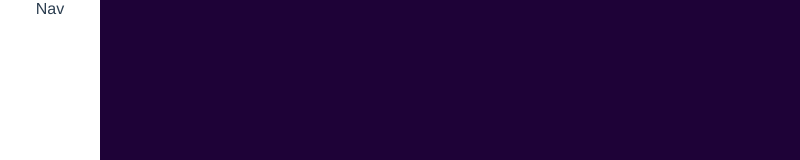
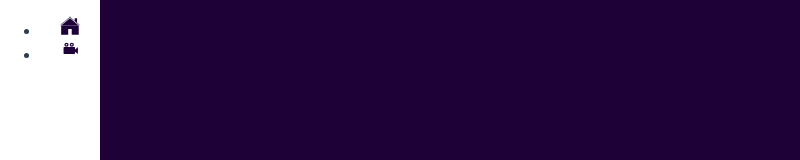
Before and after one commit to anedomansky/collection-tracker, a Vue app: page / in a window 1280 px wide. Shown: the top 160 px of the page, without its empty margins (0-800 px from the left). Built offline with nearby package versions, Linux system fonts and the light colour scheme.

Commit message:
Worked on the nav icons. Added tests.

```diff
--- /dev/null
+++ b/src/components/CollectionListPage.vue
@@ -0,0 +1,34 @@
+<template>
+    <article class="collection-list-page">
+        <div class="collection-list-page__content">
+            <div>CollectionItem1</div>
+            <div>CollectionItem2</div>
+            <div>CollectionItem3</div>
+            <div>CollectionItem4</div>
+            <div>CollectionItem5</div>
+            <div>CollectionItem6</div>
+            <div>CollectionItem7</div>
+        </div>
+    </article>
+</template>
+
+<script lang="ts">
+import { Component, Vue } from 'vue-property-decorator';
+
+@Component
+export default class CollectionListPage extends Vue {}
+</script>
+
+<style lang="scss" scoped>
+.collection-list-page {
+    & .collection-list-page__content {
+        display: flex;
+        flex-wrap: wrap;
+
+        & div {
+            flex: 0 0 21%;
+            margin: 5px;
+        }
+    }
+}
+</style>
--- /dev/null
+++ b/src/components/Icon.vue
@@ -0,0 +1,27 @@
+<template>
+    <router-link :to="to" class="nav-icon">
+        <img :src="require(`@/assets/icons/${icon}`)" :alt="altText"  />
+    </router-link>
+</template>
+
+<script lang="ts">
+import { Component, Vue, Prop } from 'vue-property-decorator';
+
+@Component
+export default class Icon extends Vue {
+    @Prop() private icon!: string;
+
+    @Prop() private altText!: string;
+
+    @Prop() private to!: string;
+}
+</script>
+
+<style lang="scss" scoped>
+.nav-icon {
+    & img {
+        height: auto;
+        width: 20px;
+    }
+}
+</style>
--- a/src/components/Nav.vue
+++ b/src/components/Nav.vue
@@ -1,11 +1,25 @@
 <template>
-    <nav>Nav</nav>
+    <nav>
+        <ul>
+            <li>
+                <Icon icon="home.svg" altText="Home" to="/" />
+            </li>
+            <li>
+                <Icon icon="videos.svg" altText="Videos" to="/collection/list/videos" />
+            </li>
+        </ul>
+    </nav>
 </template>
 
 <script lang="ts">
 import { Component, Vue } from 'vue-property-decorator';
+import Icon from './Icon.vue';
 
-@Component
+@Component({
+    components: {
+        Icon,
+    },
+})
 export default class Nav extends Vue {}
 </script>
 
--- a/src/routes.ts
+++ b/src/routes.ts
@@ -1,11 +1,16 @@
 import { RouteConfig } from 'vue-router';
 import LandingPage from './components/LandingPage.vue';
+import CollectionListPage from './components/CollectionListPage.vue';
 
 const routes: RouteConfig[] = [
     {
         component: LandingPage,
         path: '/',
     },
+    {
+        component: CollectionListPage,
+        path: '/collection/list/:name',
+    },
 ];
 
 export default routes;
```
Also changed, not shown: 2 other files (tests, documents, lock files or other folders).
